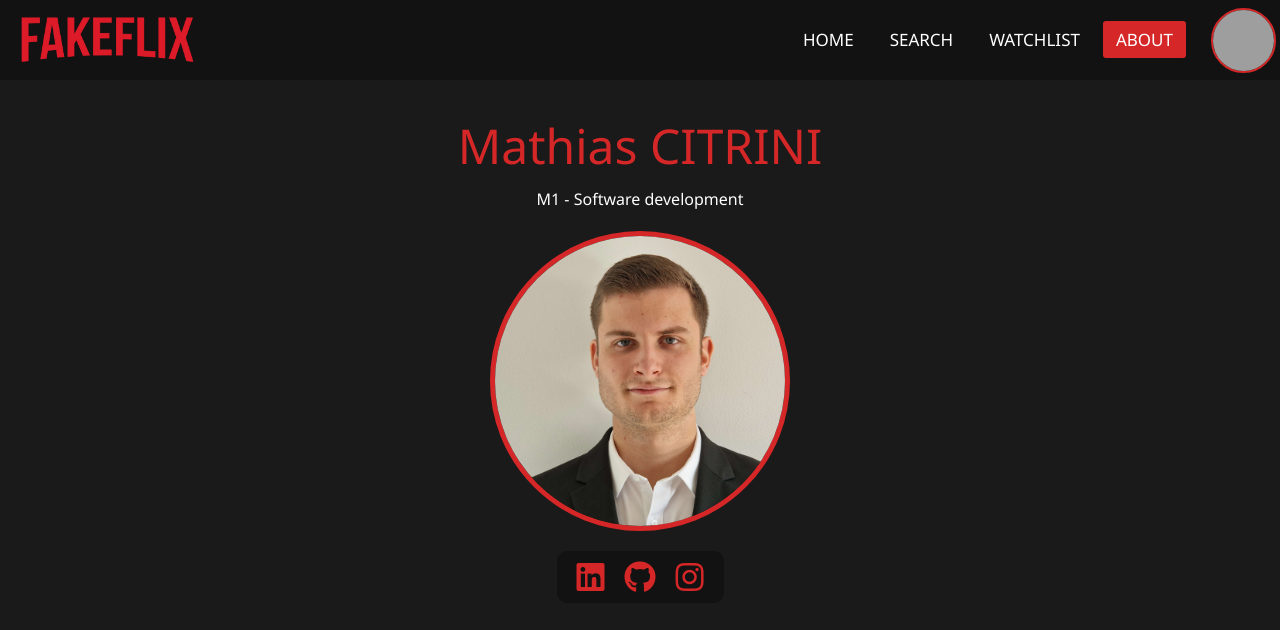
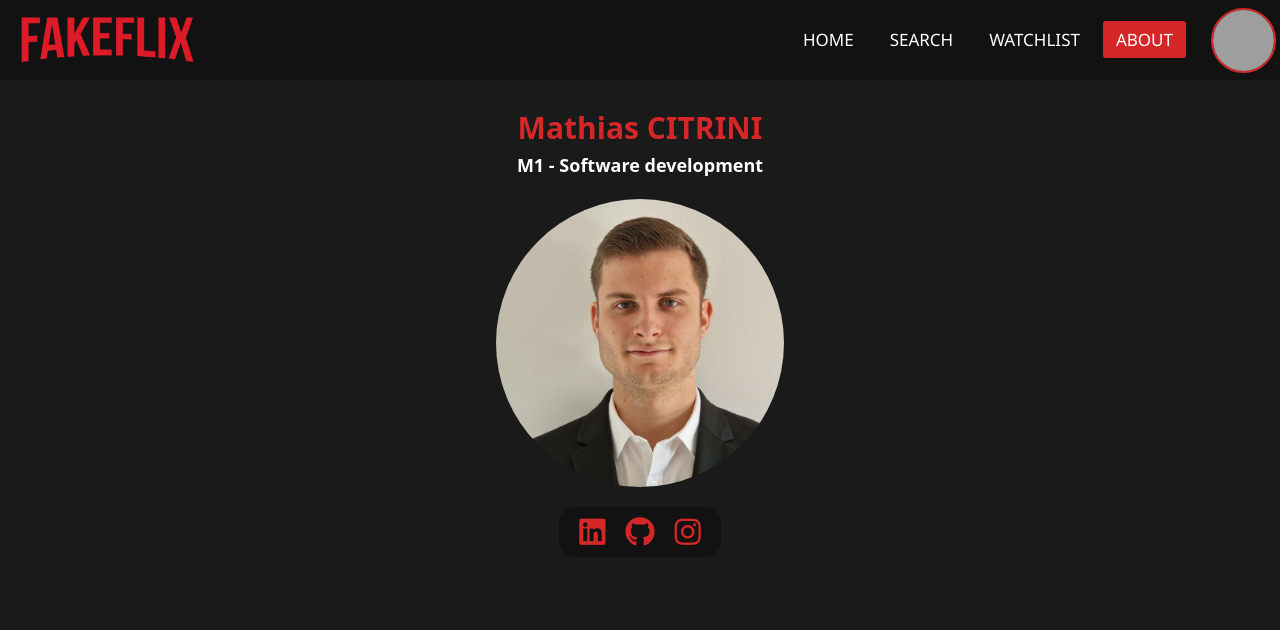
Before and after one commit to DevilMortar/FakeFlix, an Angular app: page /about in a window 1280 px wide. Shown: the top 630 px of the page. Built offline with nearby package versions, Linux system fonts and the light colour scheme; sample sign-in values are in the browser's storage; grey boxes are pictures that could not be loaded.

Commit message:
Applied Tailwind

```diff
--- a/src/app/about-me/about-me.component.css
+++ /dev/null
@@ -1,90 +0,0 @@
-.container{
-    display: flex;
-    flex-direction: column;
-    align-items: center;
-    height: 100vh;
-    color: var(--white);
-    font-family: 'Segoe UI', Tahoma, Geneva, Verdana, sans-serif;
-}
-
-.container h1 {
-  margin: 30px 0 5px 0;
-  text-align: center;
-}
-.container h2 {
-  margin: 0 0 20px 0;
-  text-align: center;
-}
-
-.container p {
-  max-width: 30%;
-  text-align: center;
-  font-size: 1.2rem;
-}
-
-.about-title{
-  color: var(--brand-color);
-  font-size: 3rem;
-}
-
-.frame{
-  width: 300px;
-  height: 300px;
-  border-radius: 50%;
-  border: 5px solid var(--brand-color);
-}
-
-.about-img{
-  width: 100%;
-  height: 100%;
-  border-radius: 50%;
-  object-fit: cover;
-  object-position: center;
-}
-
-.social-links{
-  display: flex;
-  justify-content: center;
-  width: auto;
-  margin-top: 20px;
-  padding: 10px;
-  border-radius: 10px;
-  background: var(--header-color);
-}
-
-.fab{
-  font-size: 2rem;
-  margin: 0 10px;
-  color: var(--brand-color);
-  text-decoration: none;
-}
-
-.fab:hover{
-  color: var(--white);
-  scale: 1.1;
-  animation: shake 0.5s;
-}
-
-@keyframes shake {
-  0% { transform: translateX(0); }
-  25% { transform: translateX(-2px) rotate(-2deg); }
-  50% { transform: translateX(2px) rotate(2deg); }
-  75% { transform: translateX(-2px) rotate(-2deg); }
-  100% { transform: translateX(0); }
-}
-
-@media screen and (max-width: 768px){
-  .container p{
-    max-width: 80%;
-  }
-  .about-title{
-    font-size: 2rem;
-  }
-  .container h2{
-    font-size: 1.5rem;
-  }
-  .frame{
-    width: 200px;
-    height: 200px;
-  }
-}
--- a/src/app/about-me/about-me.component.html
+++ b/src/app/about-me/about-me.component.html
@@ -1,19 +1,17 @@
 <head>
   <title>About me - Fakeflix</title>
+  <link rel="stylesheet" href="https://cdnjs.cloudflare.com/ajax/libs/font-awesome/5.15.3/css/all.min.css" crossorigin="anonymous" />
 </head>
 
-<head>
-  <link rel="stylesheet" href="https://cdnjs.cloudflare.com/ajax/libs/font-awesome/5.15.3/css/all.min.css" crossorigin="anonymous" />
-</head>
-<div class="container">
-    <h1 class="about-title">Mathias CITRINI</h1>
-    <h2>M1 - Software development</h2>
-    <div class="frame">
-      <img src="../../assets/images/mathias.jpg" alt="Mathias Citrini" class="about-img">
+<div class="flex flex-col items-center text-white font-bold">
+    <h1 class="mt-[30px] mb-[5px] text-center text-brand-color text-3xl">Mathias CITRINI</h1>
+    <h2 class="mb-[20px] text-center text-lg">M1 - Software development</h2>
+    <div class="w-52 h-52 md:w-72 md:h-72 rounded-full border-5 border-brand-color">
+      <img src="../../assets/images/mathias.jpg" alt="Mathias Citrini" class="w-full h-full rounded-full object-cover object-center">
     </div>
-    <div class="social-links">
-      <a class="fab fa-linkedin" href="https://www.linkedin.com/in/mathias-citrini"></a>
-      <a class="fab fa-github" href="https://github.com/DevilMortar"></a>
-      <a class="fab fa-instagram" href="https://www.instagram.com/mathias_cit/"></a>
+    <div class="flex justify-center w-auto mt-[20px] p-[10px] rounded-2xl bg-header-color">
+      <a class="text-brand-color text-3xl m-0 mx-[10px] no-underline fab fa-linkedin" href="https://www.linkedin.com/in/mathias-citrini"></a>
+      <a class="text-brand-color text-3xl m-0 mx-[10px] no-underline fab fa-github" href="https://github.com/DevilMortar"></a>
+      <a class="text-brand-color text-3xl m-0 mx-[10px] no-underline fab fa-instagram" href="https://www.instagram.com/mathias_cit/"></a>
     </div>
 </div>
--- /dev/null
+++ b/src/app/about-me/about-me.component.scss
@@ -0,0 +1,12 @@
+.fab:hover{
+  @apply text-white scale-110;
+  animation: shake 0.5s;
+}
+
+@keyframes shake {
+  0% { transform: translateX(0); }
+  25% { transform: translateX(-2px) rotate(-2deg); }
+  50% { transform: translateX(2px) rotate(2deg); }
+  75% { transform: translateX(-2px) rotate(-2deg); }
+  100% { transform: translateX(0); }
+}
--- a/src/app/about-me/about-me.component.ts
+++ b/src/app/about-me/about-me.component.ts
@@ -3,7 +3,7 @@
 @Component({
   selector: 'app-about-me',
   templateUrl: './about-me.component.html',
-  styleUrls: ['./about-me.component.css']
+  styleUrls: ['./about-me.component.scss']
 })
 export class AboutMeComponent {
 
```
